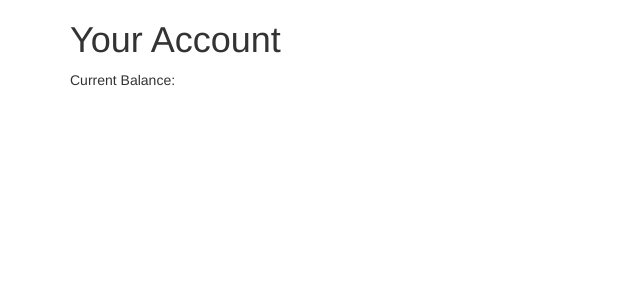
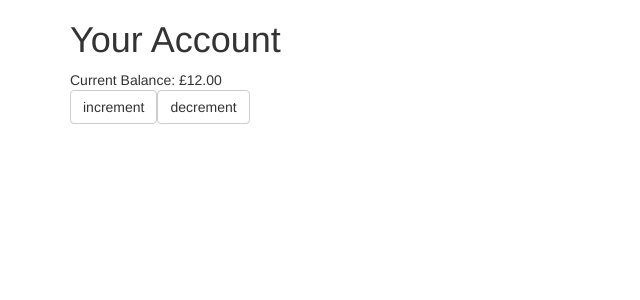
Before and after one commit to AMBacelar/your-balance, a React app: page / in a window 1280 px wide. Shown: the top 300 px of the page, without its empty margins (0-640 px from the left). Built offline with nearby package versions, Linux system fonts and the light colour scheme.

Commit message:
fetch balance function created

```diff
--- a/src/App.js
+++ b/src/App.js
@@ -1,7 +1,9 @@
 import React from 'react';
 import { connect } from 'react-redux';
-import { Grid, Row, Col } from 'react-bootstrap';
+import { Grid, Row, Col, Button } from 'react-bootstrap';
 import PropTypes from 'prop-types';
+
+import { fetchBalance } from './actions/balance';
 
 class App extends React.Component{
 	constructor(props){
@@ -12,17 +14,27 @@ class App extends React.Component{
 	}
 
 	componentDidMount() {
+		this.props.fetchBalance();
 	}
 
 	render(){
+
+		const { balance } = this.props;
+
 		return(
 			<Grid>
         <h1>Your Account</h1>
 				<Row>
 					<Col md={6}>
-						Current Balance:
+						Current Balance: £{balance.toFixed(2)}
 					</Col>
 				</Row>
+				<Button>
+					increment
+				</Button>
+				<Button>
+					decrement
+				</Button>
 			</Grid>
 		)
 	}
@@ -30,11 +42,13 @@ class App extends React.Component{
 
 function mapStateToProps(state) {
 	return {
-
+		balance: state.balance,
 	};
 }
 
 App.propTypes = {
+	balance: PropTypes.number.isRequired,
+	fetchBalance: PropTypes.func.isRequired,
 }
 
-export default connect(mapStateToProps, null )(App);
+export default connect(mapStateToProps, { fetchBalance } )(App);
--- /dev/null
+++ b/src/actions/balance.js
@@ -0,0 +1,18 @@
+import { SET_BALANCE, EXECUTE_TRANSACTION } from '../actionTypes';
+
+// set balance
+export function setBalance(balance){
+  return{
+    type: SET_BALANCE,
+    balance
+  }
+}
+
+export function fetchBalance(){
+  return dispatch => {
+    dispatch(setBalance(12))
+    return Promise.resolve()
+  }
+}
+
+// transaction
```
